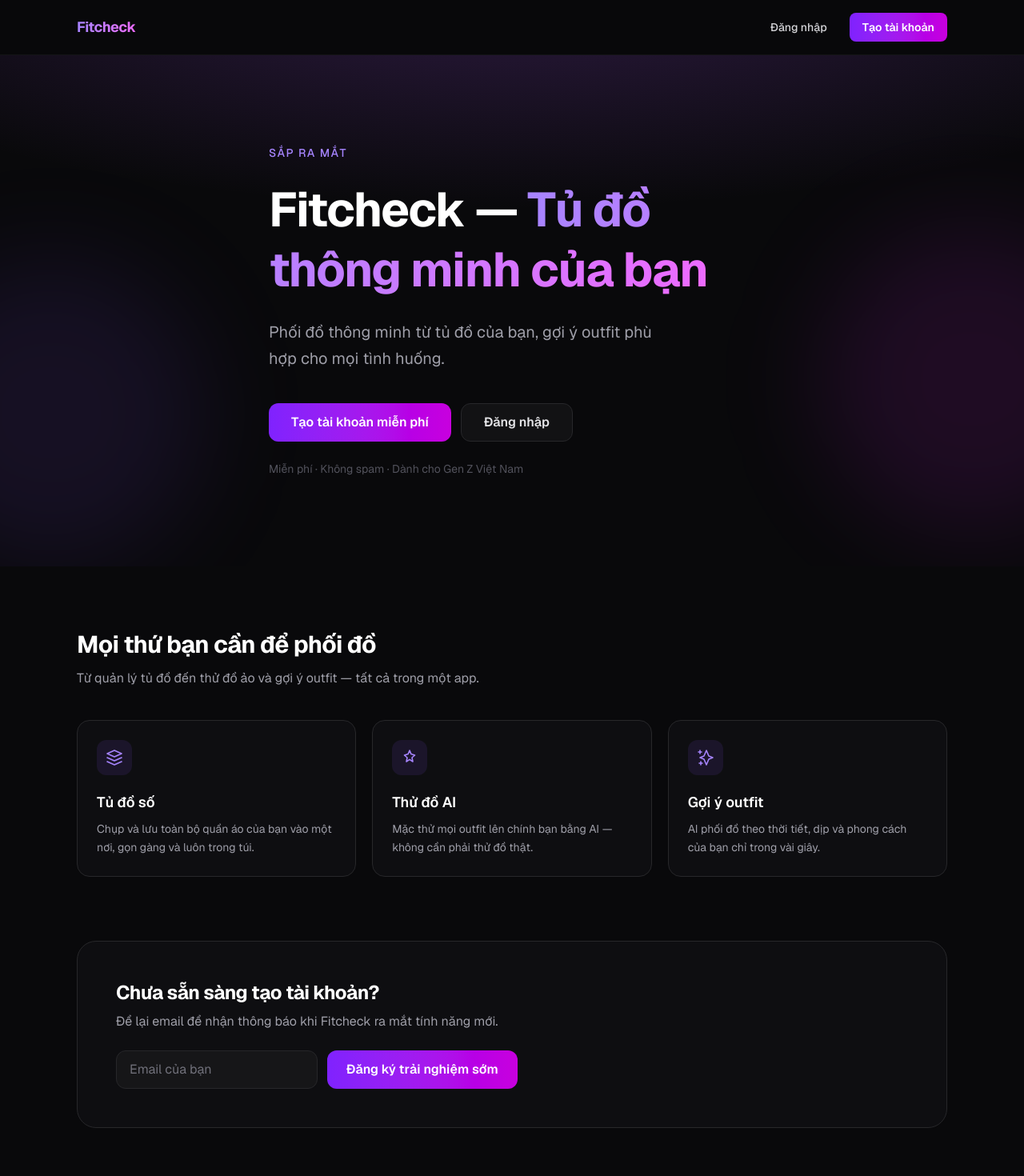
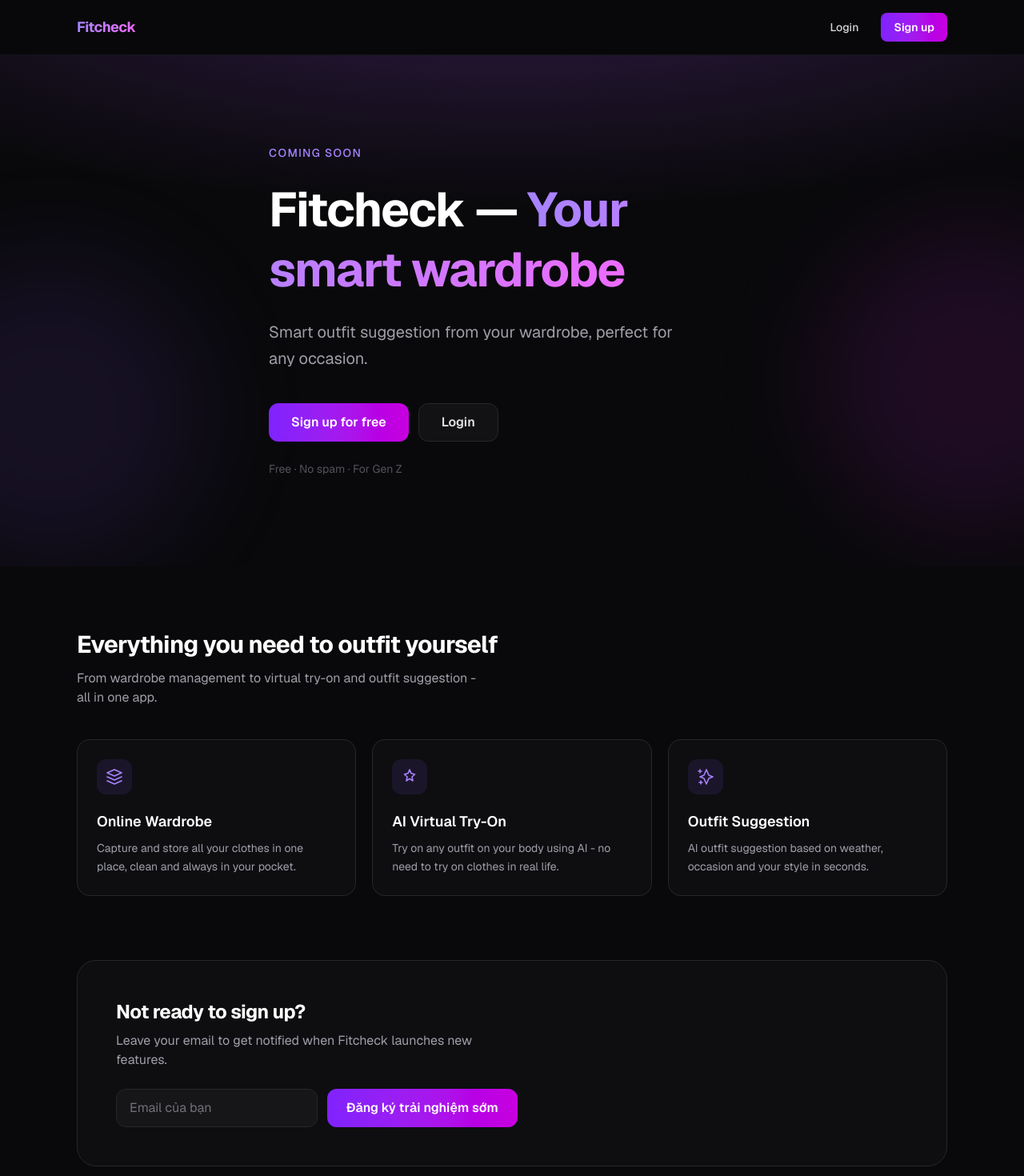
Before and after one commit to nhd3311/stylit, a Next.js app: page / in a window 1280 px wide. Shown: the top 1470 px of the page at 80% size. Built offline with nearby package versions, Linux system fonts and the light colour scheme; no server answers.

Commit message:
translate landing page to English

```diff
--- a/app/page.tsx
+++ b/app/page.tsx
@@ -3,23 +3,23 @@ import { WaitlistForm } from "@/components/waitlist-form";
 
 const features = [
   {
-    title: "Tủ đồ số",
+    title: "Online Wardrobe",
     description:
-      "Chụp và lưu toàn bộ quần áo của bạn vào một nơi, gọn gàng và luôn trong túi.",
+      "Capture and store all your clothes in one place, clean and always in your pocket.",
     icon: <path d="M3 7l9-4 9 4-9 4-9-4zm0 5l9 4 9-4M3 17l9 4 9-4" />,
   },
   {
-    title: "Thử đồ AI",
+    title: "AI Virtual Try-On",
     description:
-      "Mặc thử mọi outfit lên chính bạn bằng AI — không cần phải thử đồ thật.",
+      "Try on any outfit on your body using AI - no need to try on clothes in real life.",
     icon: (
       <path d="M12 3l1.9 4.6L18.5 9l-3.5 3 1 5-4-2.6L8 17l1-5L5.5 9l4.6-1.4L12 3z" />
     ),
   },
   {
-    title: "Gợi ý outfit",
+    title: "Outfit Suggestion",
     description:
-      "AI phối đồ theo thời tiết, dịp và phong cách của bạn chỉ trong vài giây.",
+      "AI outfit suggestion based on weather, occasion and your style in seconds.",
     icon: (
       <path d="M5 3v4M3 5h4M6 17v4M4 19h4M13 3l3 7 5 2-5 2-3 7-3-7-5-2 5-2 3-7z" />
     ),
@@ -42,13 +42,13 @@ export default function Home() {
               href="/login"
               className="rounded-lg px-3 py-2 text-sm font-medium text-zinc-300 transition hover:text-white sm:px-4"
             >
-              Đăng nhập
+              Login
             </Link>
             <Link
               href="/signup"
               className="rounded-lg bg-linear-to-r from-violet-600 to-fuchsia-600 px-4 py-2 text-sm font-semibold text-white transition hover:from-violet-500 hover:to-fuchsia-500"
             >
-              Tạo tài khoản
+              Sign up
             </Link>
           </div>
         </nav>
@@ -71,19 +71,18 @@ export default function Home() {
 
           <div className="relative mx-auto flex w-full max-w-2xl flex-col items-start px-6 py-20 sm:px-8 sm:py-28">
             <p className="mb-6 text-sm font-medium tracking-widest text-violet-400 uppercase">
-              Sắp ra mắt
+              Coming soon
             </p>
 
             <h1 className="text-4xl font-bold tracking-tight text-balance sm:text-5xl sm:leading-tight lg:text-6xl">
               Fitcheck —{" "}
               <span className="bg-linear-to-r from-violet-400 to-fuchsia-400 bg-clip-text text-transparent">
-                Tủ đồ thông minh của bạn
+                Your smart wardrobe
               </span>
             </h1>
 
             <p className="mt-6 max-w-lg text-lg leading-relaxed text-zinc-400 sm:text-xl">
-              Phối đồ thông minh từ tủ đồ của bạn, gợi ý outfit phù hợp cho mọi
-              tình huống.
+              Smart outfit suggestion from your wardrobe, perfect for any occasion.
             </p>
 
             <div className="mt-10 flex flex-col gap-3 sm:flex-row">
@@ -91,28 +90,28 @@ export default function Home() {
                 href="/signup"
                 className="flex h-12 items-center justify-center rounded-xl bg-linear-to-r from-violet-600 to-fuchsia-600 px-7 text-base font-semibold text-white transition hover:from-violet-500 hover:to-fuchsia-500 active:scale-[0.98]"
               >
-                Tạo tài khoản miễn phí
+                Sign up for free
               </Link>
               <Link
                 href="/login"
                 className="flex h-12 items-center justify-center rounded-xl border border-zinc-800 bg-zinc-900/60 px-7 text-base font-semibold text-zinc-200 transition hover:border-zinc-700 hover:text-white"
               >
-                Đăng nhập
+                Login
               </Link>
             </div>
 
             <p className="mt-6 text-xs text-zinc-600 sm:text-sm">
-              Miễn phí · Không spam · Dành cho Gen Z Việt Nam
+              Free · No spam · For Gen Z
             </p>
           </div>
         </section>
 
         <section className="mx-auto w-full max-w-6xl px-6 py-16 sm:px-8 sm:py-20">
           <h2 className="text-2xl font-bold tracking-tight sm:text-3xl">
-            Mọi thứ bạn cần để phối đồ
+            Everything you need to outfit yourself
           </h2>
           <p className="mt-3 max-w-lg text-zinc-400">
-            Từ quản lý tủ đồ đến thử đồ ảo và gợi ý outfit — tất cả trong một app.
+            From wardrobe management to virtual try-on and outfit suggestion - all in one app.
           </p>
 
           <div className="mt-10 grid gap-5 sm:grid-cols-3">
@@ -147,10 +146,10 @@ export default function Home() {
         <section className="mx-auto w-full max-w-6xl px-6 pb-20 sm:px-8">
           <div className="rounded-3xl border border-zinc-800 bg-zinc-900/40 p-8 sm:p-12">
             <h2 className="text-xl font-bold tracking-tight sm:text-2xl">
-              Chưa sẵn sàng tạo tài khoản?
+              Not ready to sign up?
             </h2>
             <p className="mt-2 max-w-lg text-sm text-zinc-400 sm:text-base">
-              Để lại email để nhận thông báo khi Fitcheck ra mắt tính năng mới.
+            Leave your email to get notified when Fitcheck launches new features.
             </p>
             <div className="mt-6 w-full max-w-md">
               <WaitlistForm />
```
